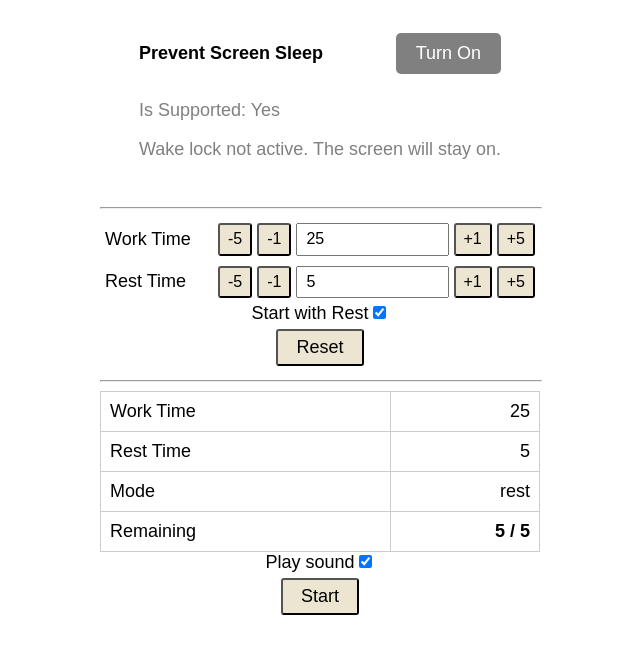
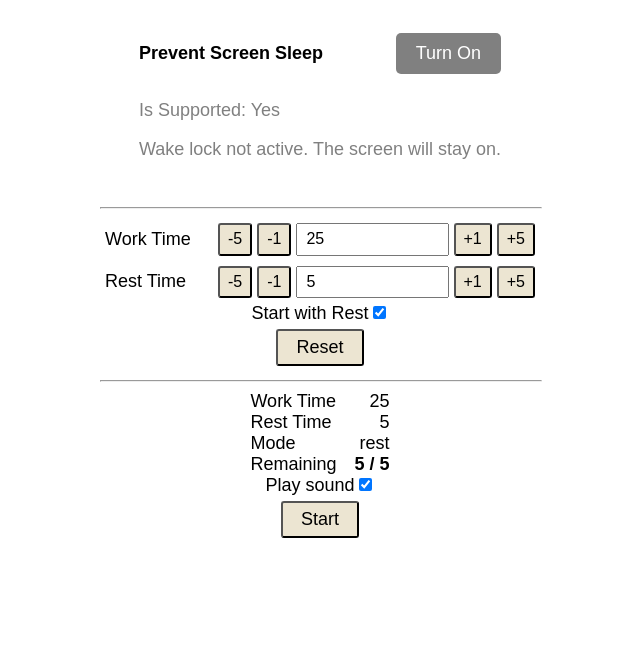
Before and after one commit to pofl/interval-timer-react-vite, a React (Vite) app: page / in a window 1280 px wide. Shown: the top 654 px of the page, without its empty margins (320-960 px from the left). Built offline with nearby package versions, Linux system fonts and the light colour scheme.

Commit message:
flex + space-between

```diff
--- a/src/components/IntervalTimer.tsx
+++ b/src/components/IntervalTimer.tsx
@@ -89,26 +89,24 @@ export function IntervalTimer() {
 
       <hr style={{ width: '100%' }} />
 
-      <table style={{ width: '100%', borderCollapse: 'collapse' }}>
-        <tbody>
-          <tr>
-        <td style={{ padding: '0.5em', border: '1px solid #ccc' }}>Work Time</td>
-        <td style={{ padding: '0.5em', border: '1px solid #ccc', textAlign: 'right' }}>{workTime}</td>
-          </tr>
-          <tr>
-        <td style={{ padding: '0.5em', border: '1px solid #ccc' }}>Rest Time</td>
-        <td style={{ padding: '0.5em', border: '1px solid #ccc', textAlign: 'right' }}>{restTime}</td>
-          </tr>
-          <tr>
-        <td style={{ padding: '0.5em', border: '1px solid #ccc' }}>Mode</td>
-        <td style={{ padding: '0.5em', border: '1px solid #ccc', textAlign: 'right' }}>{modes[mode]}</td>
-          </tr>
-          <tr>
-        <td style={{ padding: '0.5em', border: '1px solid #ccc' }}>Remaining</td>
-        <td style={{ padding: '0.5em', border: '1px solid #ccc', textAlign: 'right' }}><b>{timer} / {maxTime}</b></td>
-          </tr>
-        </tbody>
-      </table>
+      <div className="flex flex-col">
+        <div style={{ display: 'flex', justifyContent: 'space-between', gap: '1em' }}>
+          <div>Work Time</div>
+          <div>{workTime}</div>
+        </div>
+        <div style={{ display: 'flex', justifyContent: 'space-between', gap: '1em' }}>
+          <div>Rest Time</div>
+          <div>{restTime}</div>
+        </div>
+        <div style={{ display: 'flex', justifyContent: 'space-between', gap: '1em' }}>
+          <div>Mode</div>
+          <div>{modes[mode]}</div>
+        </div>
+        <div style={{ display: 'flex', justifyContent: 'space-between', gap: '1em' }}>
+          <div>Remaining</div>
+          <div><b>{timer} / {maxTime}</b></div>
+        </div>
+      </div>
 
       <div>
         <label>
```
